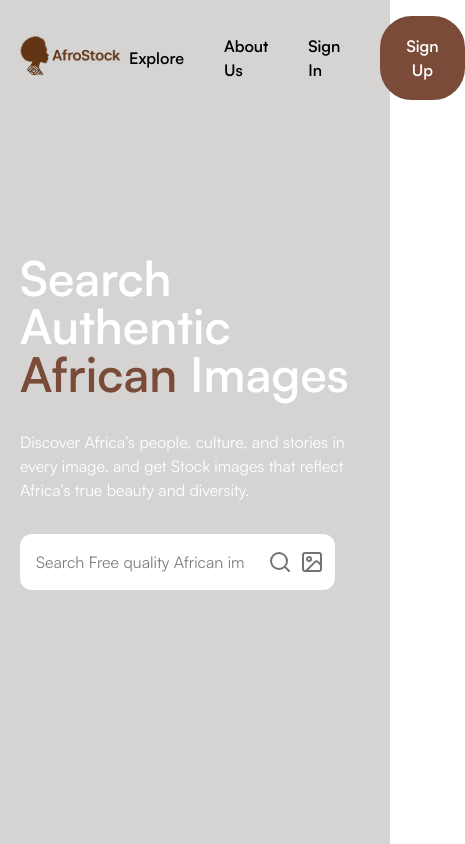
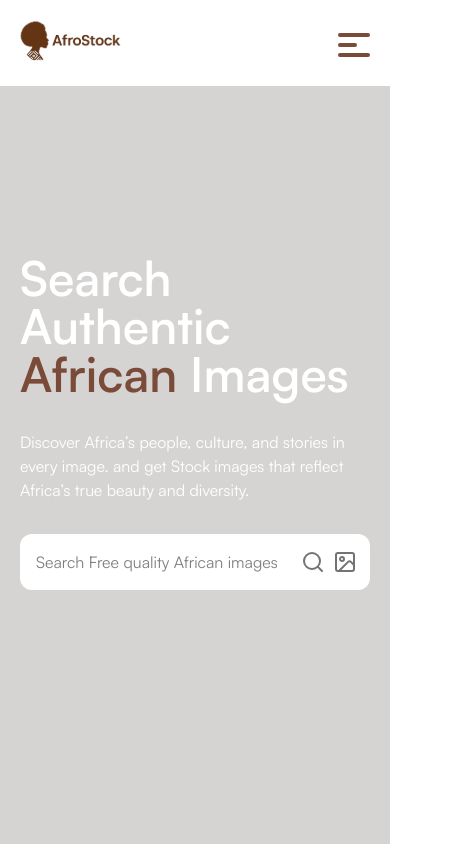
Before and after one commit to oseji/Afrostock, a Next.js app: page / in a window 390 px wide. Shown: the top 844 px of the page, 465 px wide, since content can reach past the window. Built offline with nearby package versions, Linux system fonts and the light colour scheme.

Commit message:
continued work on mobile responsiveness

```diff
--- a/src/app/globals.css
+++ b/src/app/globals.css
@@ -2,6 +2,10 @@
 
 html {
 	@apply scroll-smooth;
+}
+
+body {
+	@apply overflow-x-hidden;
 }
 
 /* general */
@@ -16,6 +20,18 @@ html {
 /* header */
 .navText {
 	@apply capitalize cursor-pointer hover:scale-110 hover:text-[#7B4B3A] transition ease-in-out duration-500;
+}
+
+.hideNav {
+	@apply absolute lg:relative -translate-y-96 lg:-translate-y-0 pointer-events-none;
+}
+
+.menuContainer {
+	@apply w-8 h-6 lg:hidden relative flex flex-col justify-center;
+}
+
+.menuContainer span {
+	@apply bg-[#7B4B3A] p-0.5   absolute  transition ease-in-out duration-300 rounded-lg;
 }
 
 /* collections */
--- a/src/app/landing-page/Categories.tsx
+++ b/src/app/landing-page/Categories.tsx
@@ -174,19 +174,19 @@ const Categories = () => {
 
 			{/* brown box */}
 			<div
-				className="bg-[#7B4B3A] rounded-4xl px-11 py-20 flex flex-row justify-between overflow-hidden relative"
+				className="bg-[#7B4B3A] rounded-4xl px-5 md:px-11 py-10 md:py-20 flex flex-row justify-between overflow-hidden relative"
 				style={{
 					backgroundImage: `url("/background image brown.svg")`,
 					backgroundSize: "cover",
 					backgroundPosition: "center",
 				}}
 			>
-				<div className="w-[40%]" ref={brownBoxTextRef}>
-					<p className="text-white mb-8 capitalize text-5xl font-semibold">
+				<div className=" w-full md:w-[40%]" ref={brownBoxTextRef}>
+					<p className="text-white text-center md:text-start mb-8 capitalize text-2xl md:text-4xl lg:text-5xl font-semibold">
 						invitation for African photographers to upload their work
 					</p>
 
-					<button className="bg-white rounded-4xl px-6 py-2 text-black font-semibold capitalize cursor-pointer hover:scale-110 transition ease-in-out duration-500">
+					<button className="bg-white  rounded-4xl mx-auto md:mx-0 block px-6 py-2 text-black font-semibold capitalize cursor-pointer hover:scale-110 transition ease-in-out duration-500">
 						Join as a Creator
 					</button>
 				</div>
@@ -194,7 +194,7 @@ const Categories = () => {
 				<Image
 					src={twoGirls}
 					alt="Two Girls"
-					className="absolute bottom-0 right-0 h-[80%]"
+					className="md:absolute md:block bottom-0 right-0 h-[80%] hidden"
 					ref={brownBoxImageRef}
 					onLoad={() => ScrollTrigger.refresh()}
 				/>
--- a/src/app/landing-page/Header.tsx
+++ b/src/app/landing-page/Header.tsx
@@ -1,12 +1,70 @@
+"use client";
+import { useRef, useState } from "react";
+
 import Image from "next/image";
 import logo from "../assets/logo.svg";
 
 const Header = () => {
+	const menuLineRefs = useRef<(HTMLSpanElement | null)[]>([]);
+	const navRef = useRef<HTMLElement | null>(null);
+	const [isMenuToggled, setIsMenuToggled] = useState<boolean>(false);
+
+	const toggleMenu = () => {
+		const navbar = navRef.current;
+		navbar?.classList.toggle("hideNav");
+
+		setIsMenuToggled(!isMenuToggled);
+
+		if (!isMenuToggled) {
+			menuLineRefs.current[0]?.classList.add("-rotate-45");
+			menuLineRefs.current[0]?.classList.remove("top-[10%]");
+
+			menuLineRefs.current[1]?.classList.add("hidden");
+
+			menuLineRefs.current[2]?.classList.add("rotate-45");
+			menuLineRefs.current[2]?.classList.remove("top-[90%]");
+		} else {
+			menuLineRefs.current[0]?.classList.remove("-rotate-45");
+			menuLineRefs.current[0]?.classList.add("top-[10%]");
+
+			menuLineRefs.current[1]?.classList.remove("hidden");
+
+			menuLineRefs.current[2]?.classList.remove("rotate-45");
+			menuLineRefs.current[2]?.classList.add("top-[90%]");
+		}
+	};
+
 	return (
-		<header className=" flex flex-row justify-between items-center font-semibold px-5 md:px-10 xl:px-24 py-4 bg-transparent">
-			<Image src={logo} alt="Afrostock Logo" />
+		<header className=" flex flex-col md:flex-row justify-between md:items-center font-semibold px-0 md:px-10 xl:px-24 py-0 md:py-5 bg-transparent">
+			<div className=" w-full md:w-auto bg-white md:bg-transparent p-5 md:p-0 flex flex-row justify-between items-center z-50">
+				<Image src={logo} alt="Afrostock Logo" />
 
-			<nav className=" flex flex-row items-center gap-10">
+				<div className="menuContainer" onClick={toggleMenu}>
+					<span
+						className="top-[10%] w-full "
+						ref={(el) => {
+							menuLineRefs.current[0] = el;
+						}}
+					></span>
+					<span
+						className="top-1/2 w-[60%] "
+						ref={(el) => {
+							menuLineRefs.current[1] = el;
+						}}
+					></span>
+					<span
+						className="top-[90%] w-full "
+						ref={(el) => {
+							menuLineRefs.current[2] = el;
+						}}
+					></span>
+				</div>
+			</div>
+
+			<nav
+				className=" flex flex-col md:flex-row items-center gap-10 bg-white md:bg-transparent py-10 md:py-0 transition ease-in-out duration-500 w-full md:w-auto hideNav z-40"
+				ref={navRef}
+			>
 				<span className=" navText">Explore</span>
 				<span className=" navText">about us</span>
 				<span className=" navText">sign in</span>
--- a/src/app/landing-page/HeroSection.tsx
+++ b/src/app/landing-page/HeroSection.tsx
@@ -10,7 +10,7 @@ const HeroSection = () => {
 		<div
 			style={{
 				backgroundImage: 'url("heroBg.svg")',
-				height: "100vh",
+				minHeight: "100vh",
 				backgroundSize: "cover",
 			}}
 			className=" relative"
@@ -29,7 +29,7 @@ const HeroSection = () => {
 						get Stock images that reflect Africa’s true beauty and diversity.
 					</p>
 
-					<div className=" flex flex-row items-center justify-between gap-6  bg-white p-4 rounded-xl w-[90%]">
+					<div className=" flex flex-row items-center justify-between gap-6  bg-white p-4 rounded-xl w-full md:w-[90%]">
 						<input
 							type="text"
 							name="searchBar"
```
